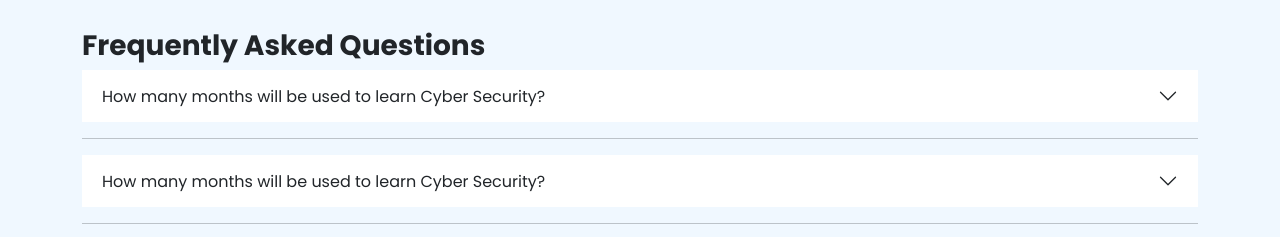
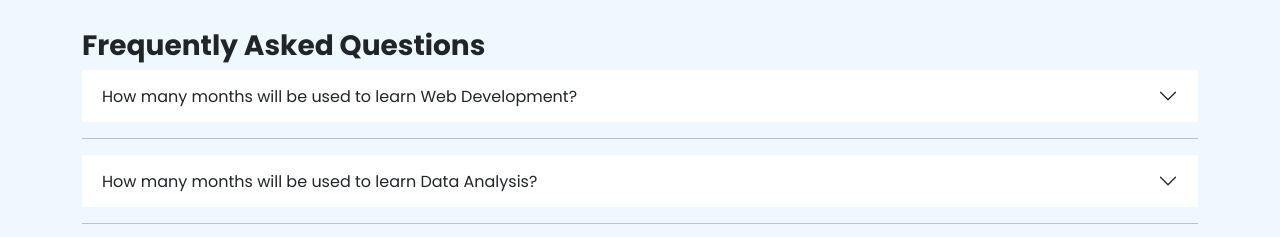
Before and after one commit to tech03-maker/learn-n-learn, a plain HTML site: page index.html in a window 1280 px wide. Shown: the part 2686-2923 px from the top of the page. Drawn offline with nearby package versions, Linux system fonts and the light colour scheme.

Commit message:
faq added

```diff
--- a/index.html
+++ b/index.html
@@ -308,7 +308,7 @@
                 aria-expanded="true"
                 aria-controls="flush-collapseOne"
               >
-                How many months will be used to learn Cyber Security?
+                How many months will be used to learn Web Development?
               </button>
             </h2>
             <div
@@ -338,7 +338,7 @@
                 aria-expanded="true"
                 aria-controls="flush-collapseOne"
               >
-                How many months will be used to learn Cyber Security?
+                How many months will be used to learn Data Analysis?
               </button>
             </h2>
             <div
```
